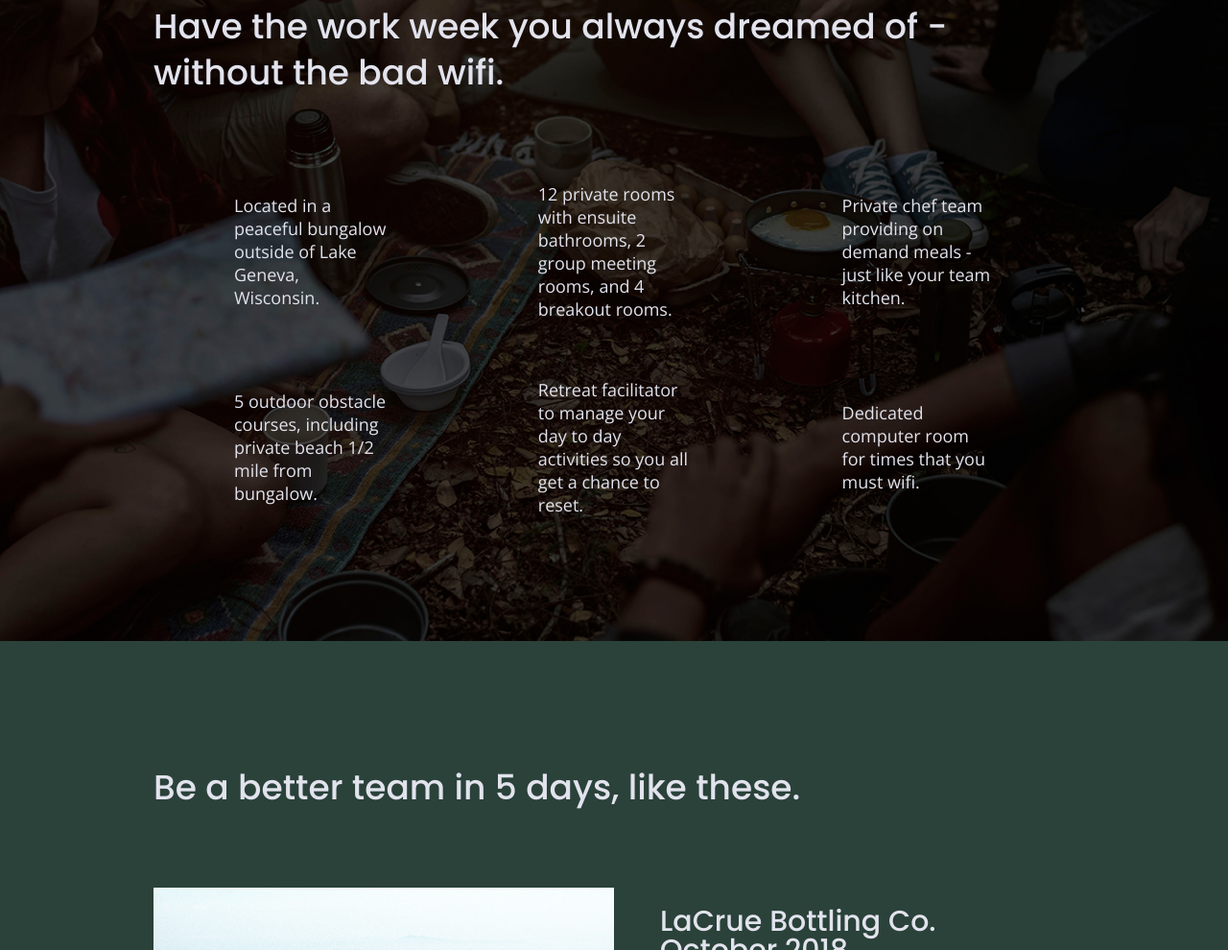
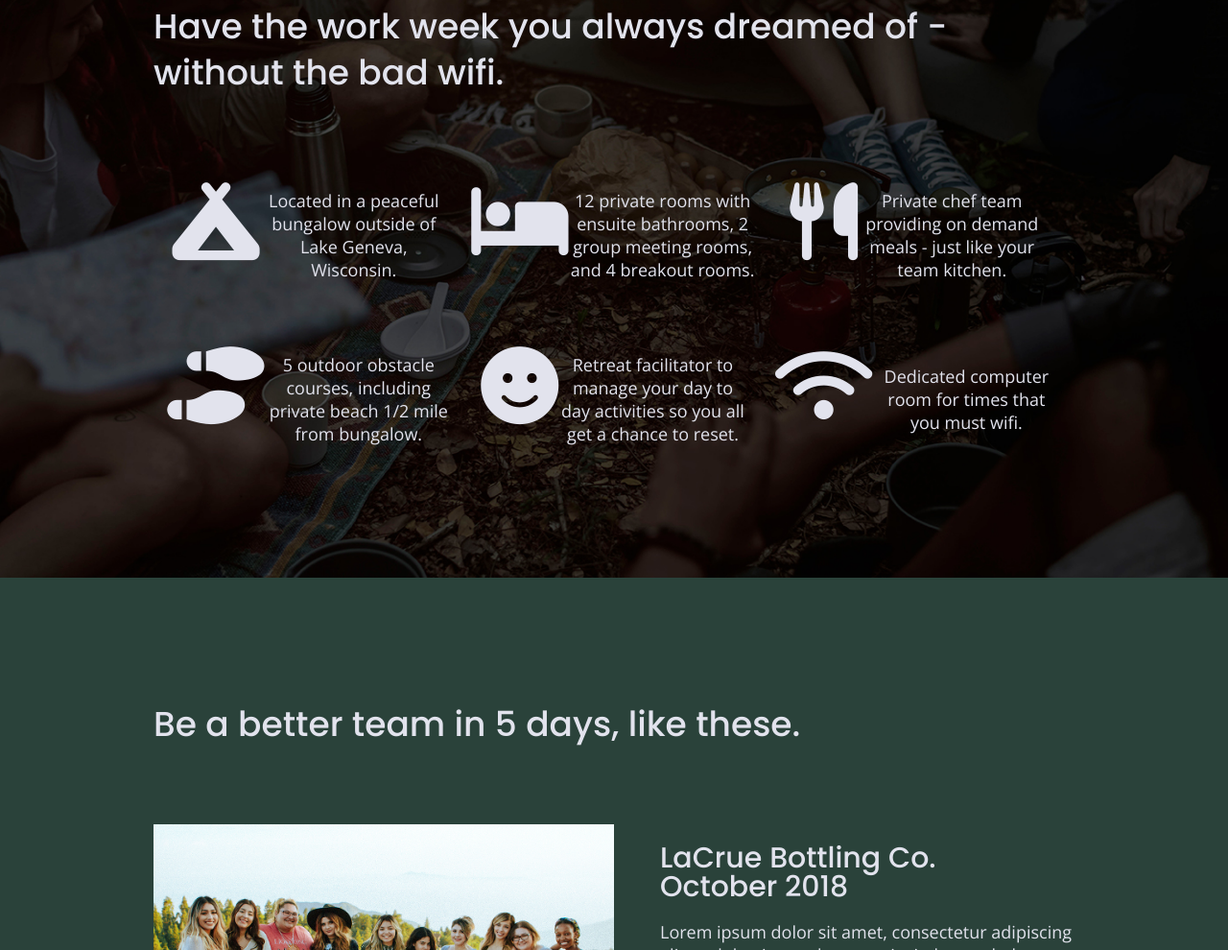
Before and after one commit to christopherbean/unplugged-retreat, a plain HTML site: page index.html in a window 1280 px wide. Shown: the part 1314-2304 px from the top of the page at 96% size. Drawn offline with nearby package versions, Linux system fonts and the light colour scheme.

Commit message:
current code base

```diff
--- a/css/main.css
+++ b/css/main.css
@@ -292,22 +292,6 @@ aside {
     background-color: #527158;
 }
 
-aside .content-wrapper{
-
-}
-
-aside .form-description h3{
-/*    Differs from solution code?*/
-/*
-    padding-top: 30px;
-    margin: 0px 20px;
-*/
-}
-aside .form-description p{
-/*    Differs from solution code*/
-/*    margin: 15px 20px;*/
-}
-
 aside form{
     margin-top: 30px;
 }
@@ -334,21 +318,6 @@ input[type=button]{
     text-transform: uppercase;
 }
 
-aside form h3{
-/*    Differs from solution code*/
-/*
-   padding: 20px 0;
-    margin: 0 20px;
-*/
-}
-
-aside form input {
-/*   This hasn't been covered yet
-    width: 90%;
-    padding: 20px 15px;
-    margin: 15px 20px;
-*/
-}
 
 /* Features */
 .features{
@@ -360,16 +329,7 @@ aside form input {
 }
 
 .features h2{
-/*
-    padding-top: 50px;
-    margin: 0 20px;
-*/
     margin-bottom: 60px;
-}
-
-.features p{
-    padding: 0;
-    margin: 0;
 }
 
 .features .features-items {
@@ -385,13 +345,16 @@ aside form input {
     margin: 30px 0;
 }
 
-.fontawesome-icon{
-
+.features i {
+    font-size: 3.75em;
+    margin-bottom: 40px;
 }
 
-.features-item-description{
+.features p{
+    margin: 0;
+    text-align: center;
+}
 
-}
 
 /* Reviews */
 
@@ -680,7 +643,12 @@ aside form input {
     }
 
     .features .features-item-description{
-        width: 50%;
+        width: 62%;
+    }
+
+    .features i{
+        font-size: 4.5em;
+        margin-bottom: 30px;
     }
 
 /*    Reviews */
--- a/index.html
+++ b/index.html
@@ -17,6 +17,9 @@
 
   <link rel="stylesheet" href="css/normalize.css">
   <link rel="stylesheet" href="css/main.css">
+
+<!--    fontawesome -->
+    <script src="https://kit.fontawesome.com/3865ed5ffd.js" crossorigin="anonymous"></script>
 
   <meta name="theme-color" content="#fafafa">
 </head>
@@ -77,32 +80,44 @@
 
             <div class="features-items">
                 <article>
-                    <p class="fontawesome-icon"></p>
+                    <p class="fontawesome-icon">
+                        <i class="fas fa-campground"></i>
+                    </p>
                     <p class="features-item-description">Located in a peaceful bungalow outside of Lake Geneva, Wisconsin.</p>
                 </article>
 
                 <article>
-                    <p class="fontawesome-icon"></p>
+                    <p class="fontawesome-icon">
+                        <i class="fas fa-bed"></i>
+                    </p>
                     <p class="features-item-description">12 private rooms with ensuite bathrooms, 2 group meeting rooms, and 4 breakout rooms.</p>
                 </article>
 
                 <article>
-                    <p class="fontawesome-icon"></p>
+                    <p class="fontawesome-icon">
+                        <i class="fas fa-utensils"></i>
+                    </p>
                     <p class="features-item-description">Private chef team providing on demand meals - just like your team kitchen.</p>
                 </article>
 
                 <article>
-                    <p class="fontawesome-icon"></p>
-                    <p class="features-item-description">5 outdoor obstacle courses, including private beach <span class="small-font">1/2</span> mile from bungalow. </p>
+                    <p class="fontawesome-icon">
+                        <i class="fas fa-shoe-prints"></i>
+                    </p>
+                    <p class="features-item-description">5 outdoor obstacle courses, including private beach 1/2 mile from bungalow. </p>
                 </article>
 
                 <article>
-                    <p class="fontawesome-icon"></p>
+                    <p class="fontawesome-icon">
+                        <i class="fas fa-smile"></i>
+                    </p>
                     <p class="features-item-description">Retreat facilitator to manage your day to day activities so you all get a chance to reset.</p>
                 </article>
 
                 <article>
-                    <p class="fontawesome-icon"></p>
+                    <p class="fontawesome-icon">
+                        <i class="fas fa-wifi"></i>
+                    </p>
                     <p class="features-item-description">Dedicated computer room for times that you must wifi.</p>
                 </article>
             </div>
```
Also changed, not shown: about/index.html (+3 -0 lines), faq/index.html (+3 -0 lines).
